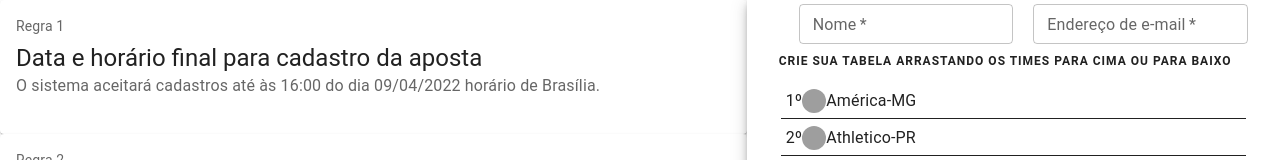
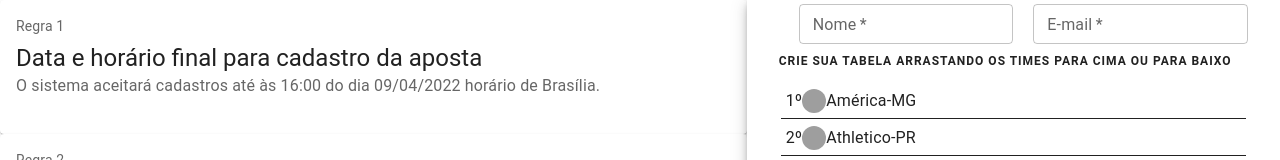
Before and after one commit to FpereraMaia/sports-hunch-fe, a Next.js app: page /bets/create in a window 1280 px wide. Shown: the top 160 px of the page. Built offline with nearby package versions, Linux system fonts and the light colour scheme; grey boxes are pictures that could not be loaded.

Commit message:
Redirect initial page to bets/create

```diff
--- a/next.config.js
+++ b/next.config.js
@@ -1,6 +1,15 @@
 /** @type {import('next').NextConfig} */
 const nextConfig = {
   reactStrictMode: true,
+  async redirects() {
+    return [
+      {
+        source: '/',
+        destination: '/bets/create',
+        permanent: true,
+      },
+    ]
+  },
 }
 
 module.exports = nextConfig
--- a/pages/bets/create.tsx
+++ b/pages/bets/create.tsx
@@ -261,7 +261,7 @@ export default function SignInSide({ teams, baseApiUrl }: any) {
                       required
                       fullWidth
                       id="email"
-                      label="Endereço de e-mail"
+                      label="E-mail"
                       name="email"
                       autoComplete="email"
                       size="small"
```
Also changed, not shown: pages/index.tsx (deleted, +0 -8 lines).
